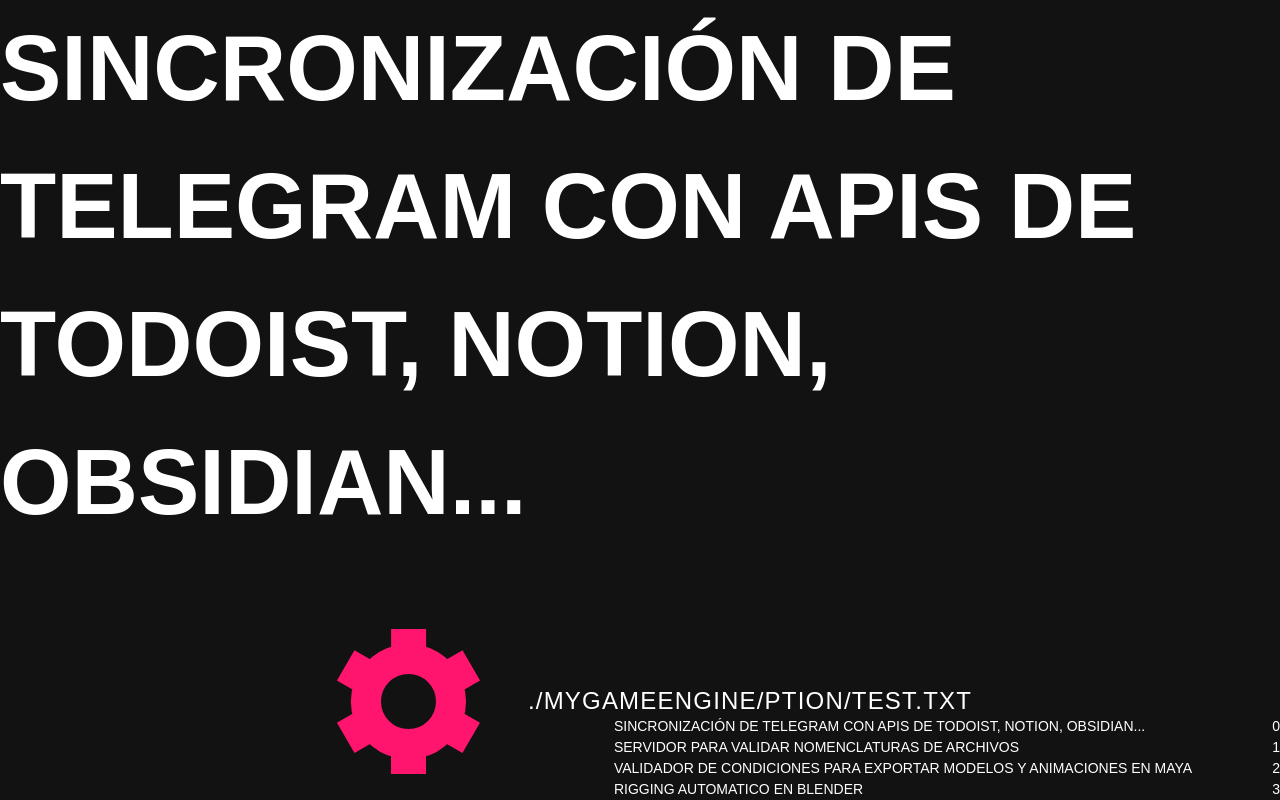
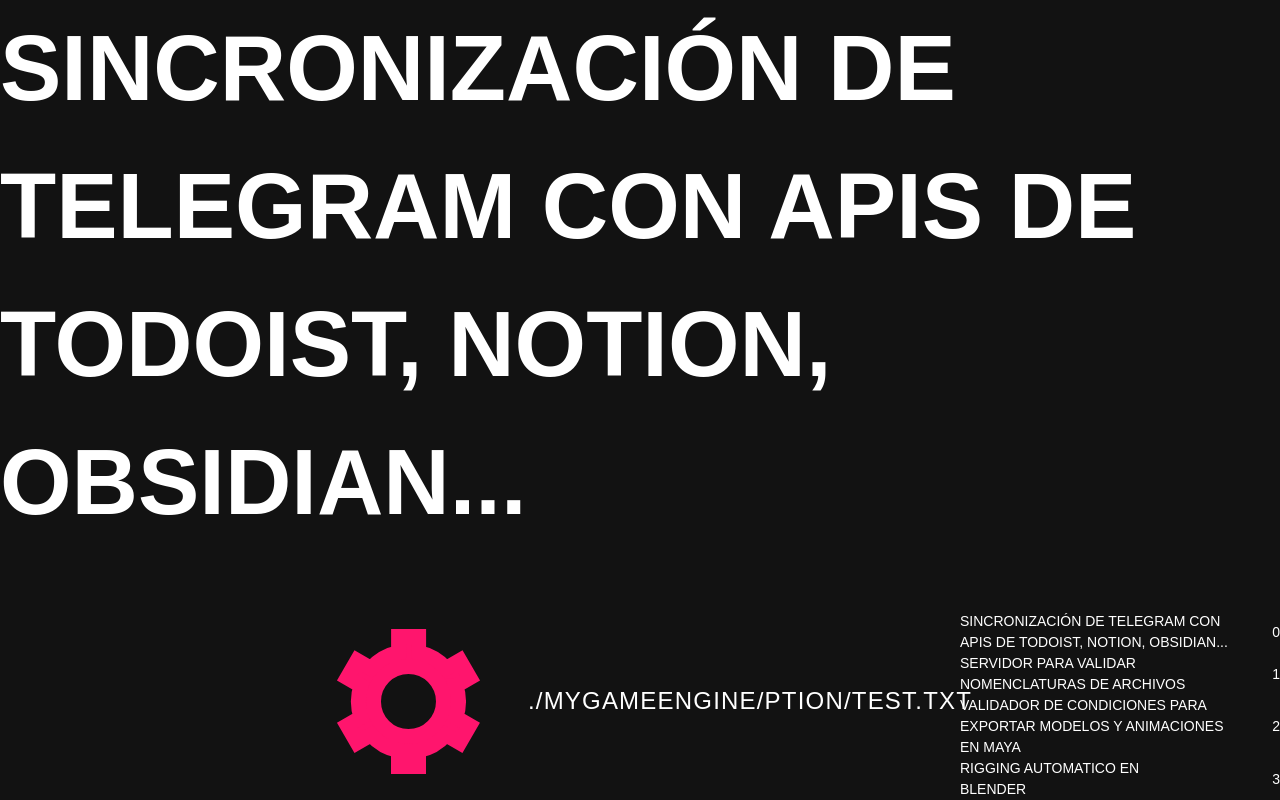
Before and after one commit to Cober-t/Cober-t.github.io, a React (Vite) app: page /python in a window 1280 px wide. Shown: the top 800 px of the page. Built offline with nearby package versions, Linux system fonts and the light colour scheme.

Commit message:
[Add] Switch transition

```diff
--- a/src/components/App.jsx
+++ b/src/components/App.jsx
@@ -1,16 +1,19 @@
 import React from 'react';
-import Contact from "./Contact.jsx"
 import ToolBranch from './ToolBranch.jsx';
 import { pathGameEngine, pathUnity, pathPython } from "../constants.jsx"
 import '../style.css'
-
+import { useLocation } from 'react-router-dom';
 import { Routes, Route } from "react-router-dom"
+import { AnimatePresence } from 'framer-motion';
 
 export default function App() {
 
+    const location = useLocation()
+
     return (
-        <div>
-            <Routes>
+        <>
+        <AnimatePresence mode="wait">
+            <Routes location={location} key={location.pathname}>
                 <Route path="/" exact element={
                     <ToolBranch path={pathGameEngine}/>
                 }/>
@@ -21,8 +24,7 @@
                     <ToolBranch path={pathUnity}/>
                 } />
             </Routes>
-
-            {/* <Contact /> */}
-        </div>
+        </AnimatePresence>
+        </>
     )
 }
--- a/src/components/Index.jsx
+++ b/src/components/Index.jsx
@@ -36,9 +36,9 @@
     }
 
     return (
-        <div className='fixed z-40 flex flex-col w-full h-screen
-        uppercase font-titleSections font-semibold
-        items-end justify-end text-[14px] gap-4'>
+        <div className='fixed z-40 flex flex-col left-3/4 bottom-0 w-fit h-fit
+        uppercase font-titleSections font-semibold gap-y-4
+        items-end justify-end text-[14px]'>
         <div onMouseLeave={() => { setShowSubCommits(undefined)} }>
         {
             commits.map(function(commit, index) {
--- a/src/components/SplashScreen.jsx
+++ b/src/components/SplashScreen.jsx
@@ -51,7 +51,7 @@
 			</div>
 
 			{/* NAV BAR */}
-			<div className={`absolute z-40 justify-center flex flex-row w-full h-screen items-end gap-5`}>
+			<div className={`absolute z-50 justify-center flex flex-row w-full h-screen items-end gap-5`}>
 				<Link onClick={loadData} to="/" className={`${NavColor("/")} h-5 w-5 rounded-full mb-[50px]`}/>
 				<Link onClick={loadData} to="/unity" className={`${NavColor("/unity")} h-5 w-5 rounded-full mb-[50px]`}/>
 				<Link onClick={loadData} to="/python" className={`${NavColor("/python")} h-5 w-5 rounded-full mb-[50px]`}/>
--- a/src/components/ToolBranch.jsx
+++ b/src/components/ToolBranch.jsx
@@ -1,6 +1,7 @@
-import React, { useEffect, useState, createContext } from 'react';
+import React, { useEffect, useState, useRef, createContext } from 'react';
 import ToolNodes from './ToolNodes.jsx';
 import SplashScreen from "./SplashScreen.jsx"
+import { motion } from 'framer-motion';
 
 export const ToolContext = createContext();
 
@@ -10,9 +11,10 @@
 		{ items: "", name: "", commits:"", splashImage:"", customStyle: "" }
 	)
     const [isLoaded, setIsLoaded] = useState(false)
+	const entirePage = useRef(null);
 
 	function loadData() {
-		setIsLoaded(!isLoaded)
+		setIsLoaded(false)
 	}
 
 	async function fetchData() {
@@ -33,6 +35,11 @@
 					commits: Object.entries(finalData)[0][1].commits,
 					splashImage: Object.entries(finalData)[0][1].splashImage,
 				})
+
+				window.scrollTo({
+					top: entirePage.current.scrollHeight,
+					behavior: 'instant',
+				})
 			})
 		}
 		catch(error) {
@@ -45,15 +52,37 @@
 		fetchData()
 	},[isLoaded]);
 
-	return ( data && data.items &&
-	<ToolContext.Provider value={{isLoaded, loadData}}>
-		<div className="bg-hero-pattern bg-cover bg-no-repeat bg-center overflow-scroll no-scrollbar">
+	return (
+		<>
+		{ data && data.items &&
+		<ToolContext.Provider value={{isLoaded, loadData}}>
 
-			<ToolNodes commits={data.commits}/>
+			<div ref={entirePage} className="bg-hero-pattern bg-cover bg-no-repeat bg-center overflow-scroll no-scrollbar">
 
-			<SplashScreen splashImage={data.splashImage} name={data.name}/>
+				<ToolNodes commits={data.commits}/>
 
-		</div>
-	</ToolContext.Provider>
+				<SplashScreen splashImage={data.splashImage} name={data.name}/>
+			</div>
+
+		</ToolContext.Provider>
+		}
+
+		<motion.div
+		className="fixed z-[100] top-0 left-0 w-full h-[100vh] bg-orange origin-bottom"
+		initial={{ scaleY: 0 }}
+		animate={{ scaleY: 0 }}
+		exit={{ scaleY: 1 }}
+		transition={{ duration: 1.5, ease: [0.22, 1, 0.36, 1] }}
+		onAnimationComplete={()=> { setIsLoaded(false) }}
+		/>
+
+		<motion.div
+		className="fixed z-[100] top-0 left-0 w-full h-[100vh] bg-orange origin-top "
+		initial={{ scaleY: 1 }}
+		animate={{ scaleY: 0 }}
+		exit={{ scaleY: 0 }}
+		transition={{ duration: 1.5, ease: [0.22, 1, 0.36, 1] }}
+		/>
+	</>
 	)
 }
--- a/src/components/ToolNodes.jsx
+++ b/src/components/ToolNodes.jsx
@@ -1,7 +1,6 @@
-import { createRef, useContext, useEffect, useMemo, useRef } from "react"
+import { createRef, useMemo } from "react"
 import '../style.css'
 import Index from './Index.jsx';
-import { div } from "three/examples/jsm/nodes/Nodes.js";
 
 function Node({ name, animation, description }) {
     return (
--- a/src/main.jsx
+++ b/src/main.jsx
@@ -9,5 +9,5 @@
         <BrowserRouter>
             <App />
         </BrowserRouter>
-    </React.StrictMode>,
+    </React.StrictMode>
 )
```
